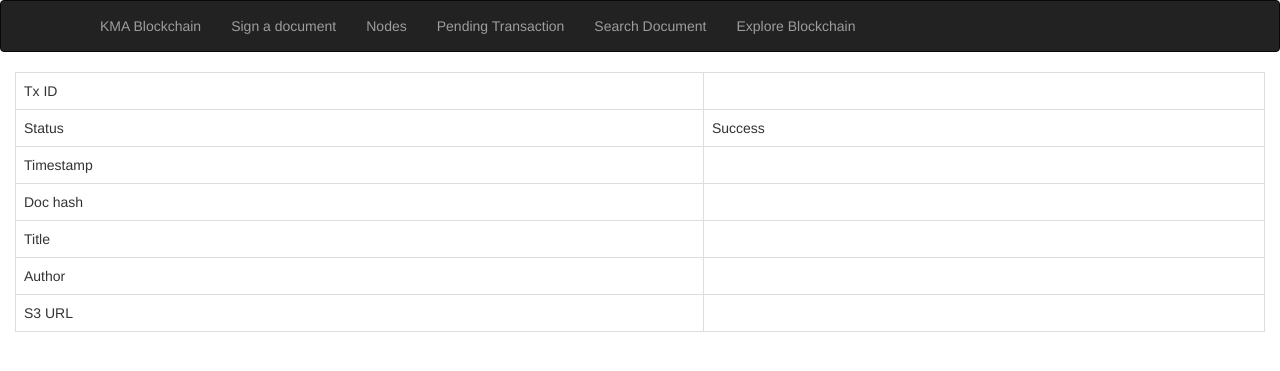
After one commit to greatbn/kma-blockchain, a Flask app: template frontend/templates/details-tx.html in a window 1280 px wide. The commit adds this page. Shown: the top 371 px of the page. Run offline with Flask 2, Linux system fonts and the light colour scheme; the template is opened without the code that fills it, so the values that code supplies are empty; some libraries are stand-ins or nearby versions.

Commit message:
add detail a transactions

```diff
--- a/frontend/app.py
+++ b/frontend/app.py
@@ -1,5 +1,6 @@
 from flask import Flask, render_template, request, redirect
 import requests
+import ast
 
 from flask_bootstrap import Bootstrap
 
@@ -46,8 +47,24 @@ def nodes():
 
 @app.route("/explore")
 def expore():
-    blockchain = requests.get(API_NODE + "/blockchain").json()
+    blockchain = requests.get(API_NODE + "/blockchain").json()[::-1]
     return render_template("explore.html", blockchain=blockchain)
+
+
+@app.route("/details-tx", methods=['GET'])
+def details_tx():
+    # get txid
+
+    txid = request.args.get('txid')
+    tx = requests.get(API_NODE + '/transaction/' + txid)
+    if tx.status_code == 200:
+        tx = tx.json()
+        print tx
+        tx['data'] = ast.literal_eval(tx['data'])
+        return render_template("details-tx.html", tx=tx)
+    else:
+        return redirect("/explore")
+
 
 if __name__ == "__main__":
 
--- /dev/null
+++ b/frontend/templates/details-tx.html
@@ -0,0 +1,37 @@
+{% extends "base.html" %}
+{% block content %}
+<div class="container-fluid">
+    <div class="table-responsive">
+        <table  class="table table-bordered">
+            <tr>
+                <td>Tx ID</td>
+                <td align="left">{{ tx['txid'] }}</td>
+            </tr>
+            <tr>
+                <td>Status </td>
+                <td align="left"> Success </td>
+            </tr>
+            <tr>
+                <td>Timestamp</td>
+                <td align="left"> {{ tx['timestamp'] }} </td>
+            </tr>
+            <tr>
+                <td>Doc hash</td>
+                <td align="left"> {{ tx['data']['doc_hash'] }} </td>
+            </tr>
+            <tr>
+                <td>Title</td>
+                <td align="left"> {{ tx['data']['title'] }} </td>
+            </tr>
+            <tr>
+                <td>Author</td>
+                <td align="left"> {{ tx['data']['author'] }} </td>
+            </tr>
+            <tr>
+                <td>S3 URL</td>
+                <td align="left"> {{ tx['data']['s3_url'] }} </td>
+            </tr>
+        </table>
+    </div>
+</div>
+{% endblock %}
--- a/frontend/templates/explore.html
+++ b/frontend/templates/explore.html
@@ -17,7 +17,7 @@
                 {% for b in blockchain %}
                 <tr>
                     <td width="200">{{ b['timestamp'] }}</td>
-                    <td width="220">{{ b['txid'] }}</td>
+                    <td width="220"><a href="/details-tx?txid={{ b['txid'] }}">{{ b['txid'] }}</a></td>
                     <td width="20">{{ b['index'] }}</td>
                     <td width="200" style="word-break: break-all">{{ b['hash'] }}</td>
                     <td width="50">{{ b['nonce'] }}</td>
```
